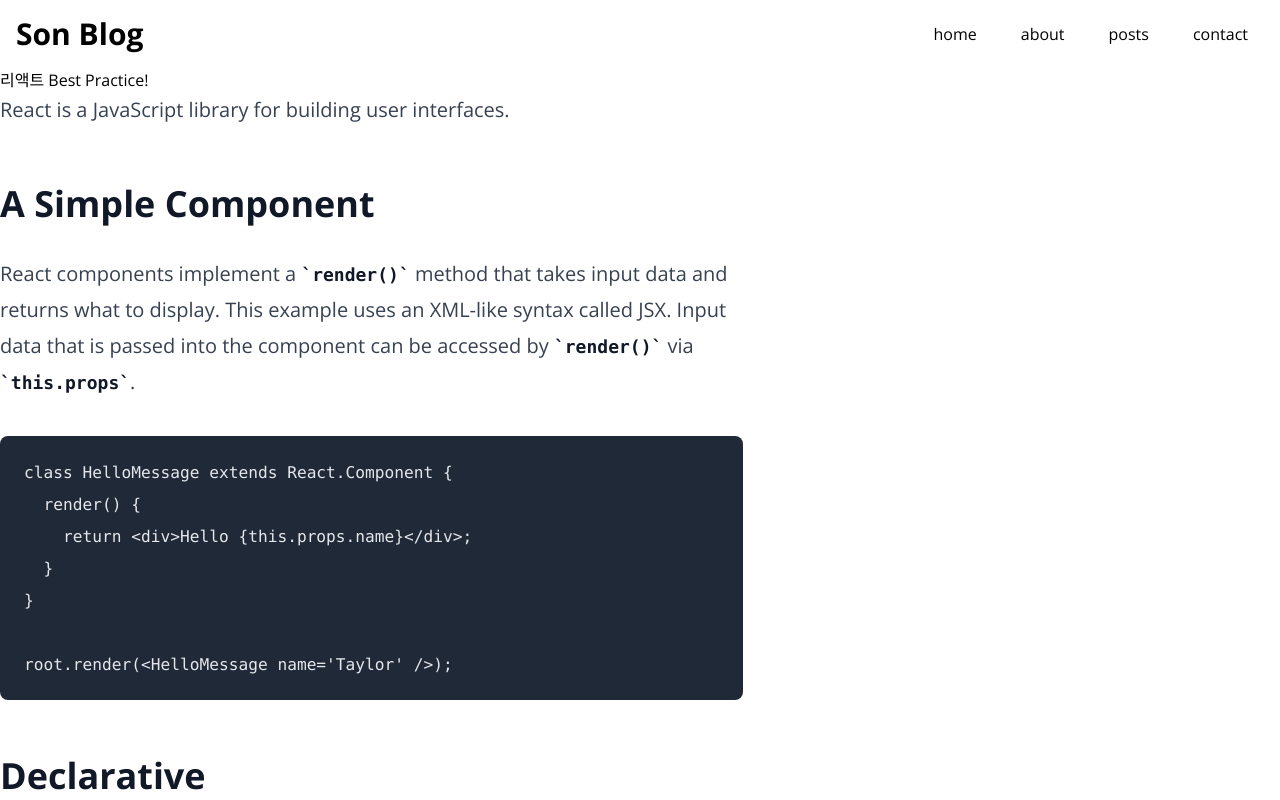
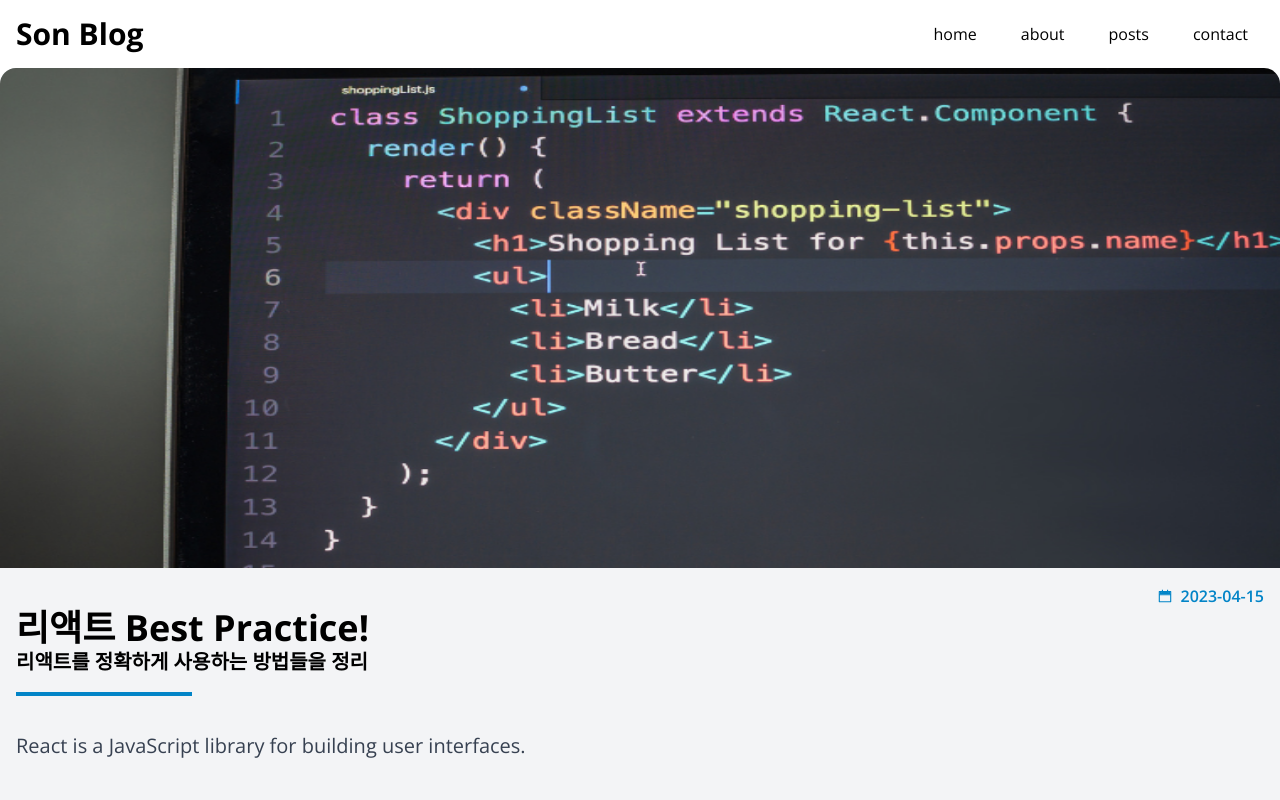
Before and after one commit to SonSeongJoon/NextJS-blog, a Next.js app: page /posts/best-react-practices in a window 1280 px wide. Shown: the top 800 px of the page. Built offline with nearby package versions, Linux system fonts and the light colour scheme.

Commit message:
ReactMarkdown(2)

```diff
--- a/package.json
+++ b/package.json
@@ -19,6 +19,7 @@
     "postcss": "^8.4.27",
     "react": "18.2.0",
     "react-dom": "18.2.0",
+    "react-icons": "^4.10.1",
     "react-markdown": "^8.0.7",
     "react-multi-carousel": "^2.8.4",
     "remark-gfm": "^3.0.1",
--- a/src/app/layout.tsx
+++ b/src/app/layout.tsx
@@ -22,7 +22,7 @@
     return (
         <>
             <html lang="en" className={sans.className}>
-            <body className="flex flex-col w-full max-w-screen-2xl mx-auto">
+            <body className="flex flex-col w-full max-w-screen-xl mx-auto">
             <Header/>
             <main className='grow'>{children}</main>
             <Footer/>
--- a/src/app/posts/[slug]/page.tsx
+++ b/src/app/posts/[slug]/page.tsx
@@ -1,5 +1,7 @@
 import {getPostData} from "../../../../service/post";
 import MarkdownViewer from "@/component/MarkdownViewer";
+import {AiTwotoneCalendar} from "react-icons/ai";
+import Image from "next/image";
 
 type Props = {
     params: {
@@ -9,10 +11,26 @@
 export default async function PostPage({params: {slug}}: Props) {
     //1.  전달된 slug에 해당하는 포스트 데이터를 읽어와서
     //2. 데이터를 마크다운뷰어에 표기하면 됨
-    const post = await getPostData(slug);
-    return <>
-        <h1>{post.title}</h1>
-        <MarkdownViewer content={post.content}/>
-    </>
+    const {title, description, date, path, content} = await getPostData(slug);
+    return <article className='rounded-2xl overflow-hidden bg-gray-100 shadow-lg'>
+        <Image
+            className='w-full h-1/5 max-h-[500px]'
+            src={`/images/posts/${path}.png`}
+            alt={title}
+            width={760}
+            height={420}
+        />
+        <section className='flex flex-col p-4'>
+            <div className='flex items-center self-end text-sky-600'>
+                <AiTwotoneCalendar/>
+                <p className='font-semibold ml-2'>{date.toString()}</p>
+            </div>
+            <h1 className='text-4xl font-bold'>{title}</h1>
+            <p className='text-xl font-bold'>{description}</p>
+            <div className='w-44 border-2 border border-sky-600 mt-4 mb-8'/>
+            <MarkdownViewer content={content}/>
+        </section>
+
+    </article>
 
 }
```
Also changed, not shown: 1 other file (tests, documents, lock files or other folders).
